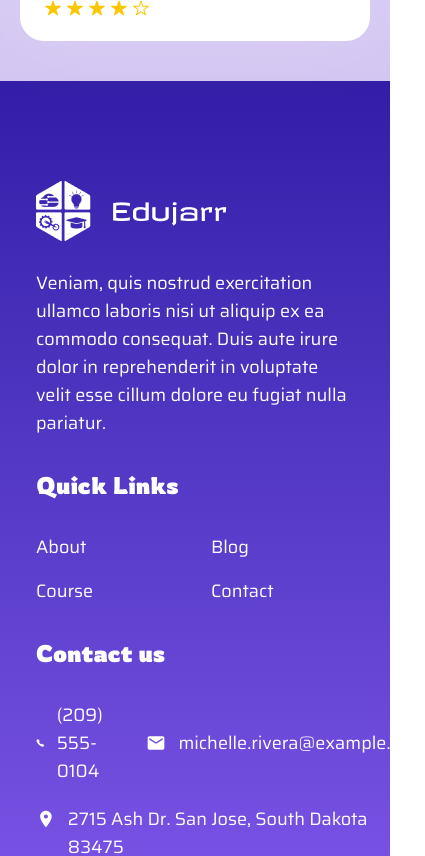
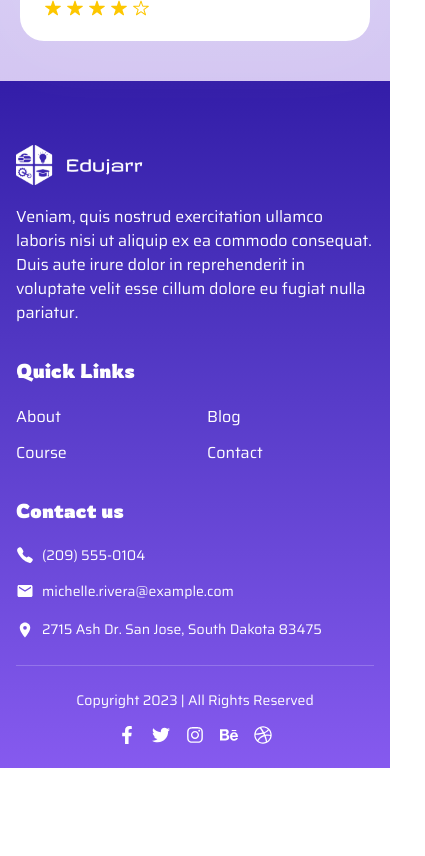
Before and after one commit to alma-mahmud/Edujarr-Education, a React (Vite) app: page / in a window 390 px wide. Shown: the part 9509-10365 px from the top of the page, 425 px wide, since content can reach past the window. After the commit the page ends 10277 px from the top, so only its background shows below. Built offline with nearby package versions, Linux system fonts and the light colour scheme.

Commit message:
footer-done

```diff
--- a/src/components/Footer/Footer.jsx
+++ b/src/components/Footer/Footer.jsx
@@ -6,66 +6,75 @@ import footerLogo from '../../assets/Images/Main-logo/footer.png'
 function Footer() {
   return (
     <>
-    <footer className='bg-linear-to-b from-[#331DA8] to-[#865AEF] pt-25 px-5'>
-         <div className='max-w-[1624px] mx-auto px-4'>
-    <div className='flex flex-col lg:flex-row gap-8 lg:gap-[140px] justify-between'>
+    <footer className='bg-gradient-to-b from-[#331DA8] to-[#865AEF] pt-16 sm:pt-20 lg:pt-25 px-4 sm:px-6 lg:px-8'>
+  <div className='max-w-[1624px] mx-auto'>
+    <div className='flex flex-col lg:flex-row gap-8 sm:gap-10 lg:gap-20 xl:gap-[140px] justify-between'>
+
       {/* Logo & Description */}
-      <div className="max-w-[477px]">
-        <img src={footerLogo} alt="Edujarr Logo" className='mb-7' />
-        <p className='text-white text-lg font-saira leading-7'>
+      <div className="w-full lg:max-w-[477px]">
+        <img src={footerLogo} alt="Edujarr Logo" className='mb-5 sm:mb-6 lg:mb-7 w-32 sm:w-36 lg:w-auto' />
+        <p className='text-white text-base sm:text-lg font-saira leading-6 sm:leading-7'>
           Veniam, quis nostrud exercitation ullamco laboris nisi ut aliquip ex ea commodo consequat. Duis aute irure dolor in reprehenderit in voluptate velit esse cillum dolore eu fugiat nulla pariatur.
         </p>
       </div>
 
       {/* Quick Links */}
-<div className="min-w-[205px]">
-  <h3 className='text-white text-2xl font-rowdies font-bold mb-8'>Quick Links</h3>
-  <div className='grid grid-cols-2 gap-x-8 gap-y-4'>
-    <a href="#about" className='text-white text-lg font-saira hover:text-gray-200 transition-colors'>
+      <div className="w-full sm:w-auto sm:min-w-[205px]">
+        <h3 className='text-white text-xl sm:text-2xl font-rowdies font-bold mb-5 sm:mb-6 lg:mb-8'>
+          Quick Links
+        </h3>
+        <div className='grid grid-cols-2 gap-x-6 sm:gap-x-8 gap-y-3 sm:gap-y-4'>
+          <a href="#about" className='text-white text-base sm:text-lg font-saira hover:text-gray-200 transition-colors'>
             About
           </a>
-    <a href="#blog" className='text-white text-lg font-saira hover:text-gray-200 transition-colors'>
+          <a href="#blog" className='text-white text-base sm:text-lg font-saira hover:text-gray-200 transition-colors'>
             Blog
           </a>
-    <a href="#course" className='text-white text-lg font-saira hover:text-gray-200 transition-colors'>
+          <a href="#course" className='text-white text-base sm:text-lg font-saira hover:text-gray-200 transition-colors'>
             Course
           </a>
-    <a href="#contact" className='text-white text-lg font-saira hover:text-gray-200 transition-colors'>
+          <a href="#contact" className='text-white text-base sm:text-lg font-saira hover:text-gray-200 transition-colors'>
             Contact
           </a>
         </div>
       </div>
 
+      {/* Contact Us */}
+      <div className="w-full lg:min-w-[389px]">
+        <h3 className='text-white text-xl sm:text-2xl font-rowdies font-bold mb-5 sm:mb-6 lg:mb-8'>
+          Contact us
+        </h3>
+        <div className='space-y-4 sm:space-y-5'>
 
-
-      {/* Contact Us */}
-      {/* Contact Us */}
-<div className="min-w-[389px]">
-  <h3 className='text-white text-2xl font-rowdies font-bold mb-8'>Contact us</h3>
-  <div className='space-y-5'>
-    {/* Phone & Email in same line */}
-    <div className='flex items-center gap-8'>
+          {/* Phone & Email */}
+          <div className='flex flex-col sm:flex-row items-start sm:items-center gap-4 sm:gap-6 lg:gap-8'>
             {/* Phone */}
-      <div className='flex items-center gap-3'>
-        <IoCall className='text-white text-xl' />
-        <a href="tel:2095550104" className='text-white text-lg font-saira hover:text-gray-200 transition-colors'>
+            <div className='flex items-center gap-2 sm:gap-3'>
+              <IoCall className='text-white text-lg sm:text-xl flex-shrink-0' />
+              <a
+                href="tel:2095550104"
+                className='text-white text-sm sm:text-base lg:text-lg font-saira hover:text-gray-200 transition-colors break-all sm:break-normal'
+              >
                 (209) 555-0104
               </a>
             </div>
 
             {/* Email */}
-      <div className='flex items-center gap-3'>
-        <MdEmail className='text-white text-xl' />
-        <a href="mailto:michelle.rivera@example.com" className='text-white text-lg font-saira hover:text-gray-200 transition-colors'>
+            <div className='flex items-center gap-2 sm:gap-3'>
+              <MdEmail className='text-white text-lg sm:text-xl flex-shrink-0' />
+              <a
+                href="mailto:michelle.rivera@example.com"
+                className='text-white text-sm sm:text-base lg:text-lg font-saira hover:text-gray-200 transition-colors break-all sm:break-normal'
+              >
                 michelle.rivera@example.com
               </a>
             </div>
           </div>
 
-    {/* Address in next line */}
-    <div className='flex items-start gap-3'>
-      <MdLocationOn className='text-white text-xl mt-1' />
-      <p className='text-white text-lg font-saira leading-7'>
+          {/* Address */}
+          <div className='flex items-start gap-2 sm:gap-3'>
+            <MdLocationOn className='text-white text-lg sm:text-xl mt-1 flex-shrink-0' />
+            <p className='text-white text-sm sm:text-base lg:text-lg font-saira leading-6 sm:leading-7'>
               2715 Ash Dr. San Jose, South Dakota 83475
             </p>
           </div>
@@ -74,50 +83,50 @@ function Footer() {
     </div>
 
     {/* Divider */}
-    <div className='border-t border-white/20 my-10'></div>
+    <div className='border-t border-white/20 my-6 sm:my-8 lg:my-10'></div>
 
     {/* Copyright & Social Icons */}
-    <div className='flex flex-col md:flex-row justify-between items-center gap-6'>
-      <p className='text-white text-base font-saira'>
+    <div className='flex flex-col md:flex-row justify-between items-center gap-4 sm:gap-6 pb-6 sm:pb-8 lg:pb-10'>
+      <p className='text-white text-sm sm:text-base font-saira text-center md:text-left'>
         Copyright 2023 | All Rights Reserved
       </p>
 
       {/* Social Icons */}
-      <div className='flex items-center gap-6'>
+      <div className='flex items-center gap-4 sm:gap-5 lg:gap-6'>
         <a
           href="#facebook"
-          className='text-white hover:text-gray-200 transition-colors'
+          className='text-white hover:text-gray-200 hover:scale-110 transition-all duration-200'
           aria-label="Facebook"
         >
-          <FaFacebookF className='text-xl' />
+          <FaFacebookF className='text-lg sm:text-xl' />
         </a>
         <a
           href="#twitter"
-          className='text-white hover:text-gray-200 transition-colors'
+          className='text-white hover:text-gray-200 hover:scale-110 transition-all duration-200'
           aria-label="Twitter"
         >
-          <FaTwitter className='text-xl' />
+          <FaTwitter className='text-lg sm:text-xl' />
         </a>
         <a
           href="#instagram"
-          className='text-white hover:text-gray-200 transition-colors'
+          className='text-white hover:text-gray-200 hover:scale-110 transition-all duration-200'
           aria-label="Instagram"
         >
-          <FaInstagram className='text-xl' />
+          <FaInstagram className='text-lg sm:text-xl' />
         </a>
         <a
           href="#behance"
-          className='text-white hover:text-gray-200 transition-colors'
+          className='text-white hover:text-gray-200 hover:scale-110 transition-all duration-200'
           aria-label="Behance"
         >
-          <FaBehance className='text-xl' />
+          <FaBehance className='text-lg sm:text-xl' />
         </a>
         <a
           href="#dribbble"
-          className='text-white hover:text-gray-200 transition-colors'
+          className='text-white hover:text-gray-200 hover:scale-110 transition-all duration-200'
           aria-label="Dribbble"
         >
-          <FaDribbble className='text-xl' />
+          <FaDribbble className='text-lg sm:text-xl' />
         </a>
       </div>
     </div>
```
Lines whose indentation alone changed are shown as unchanged.
